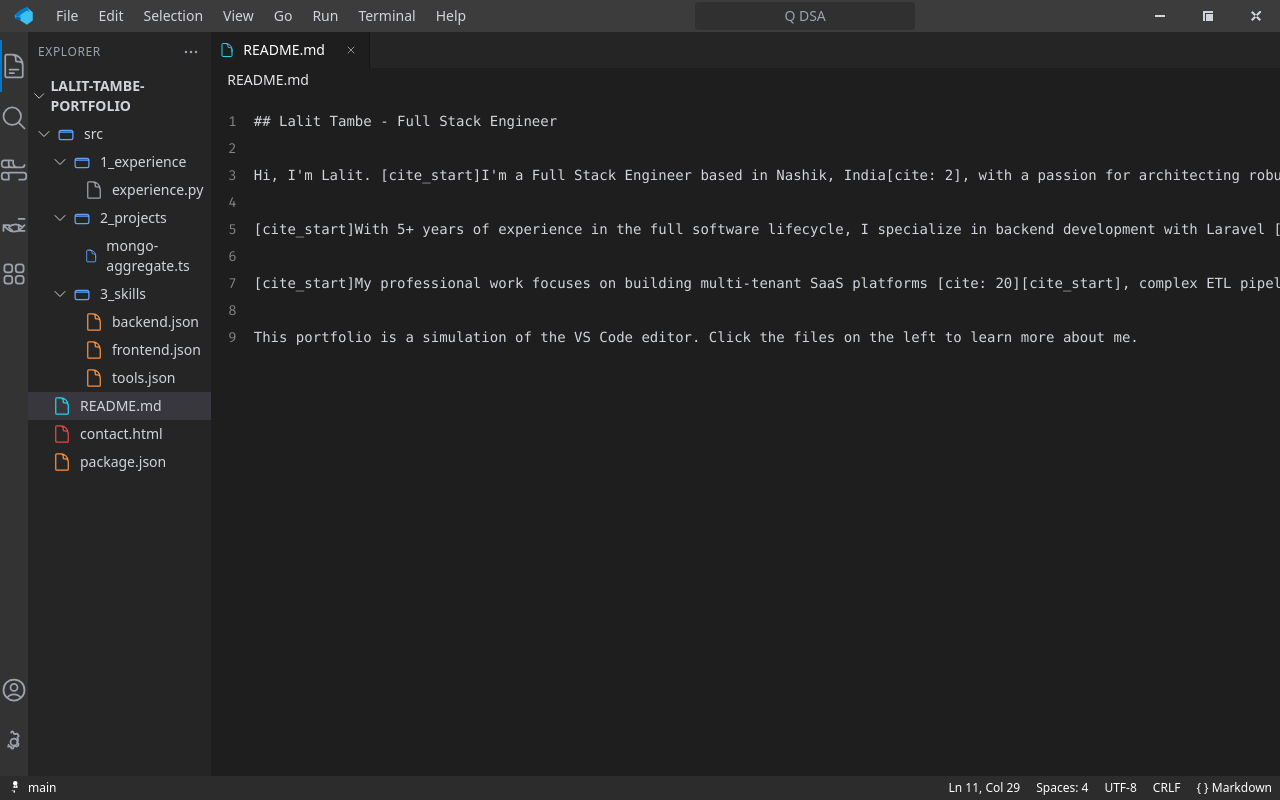
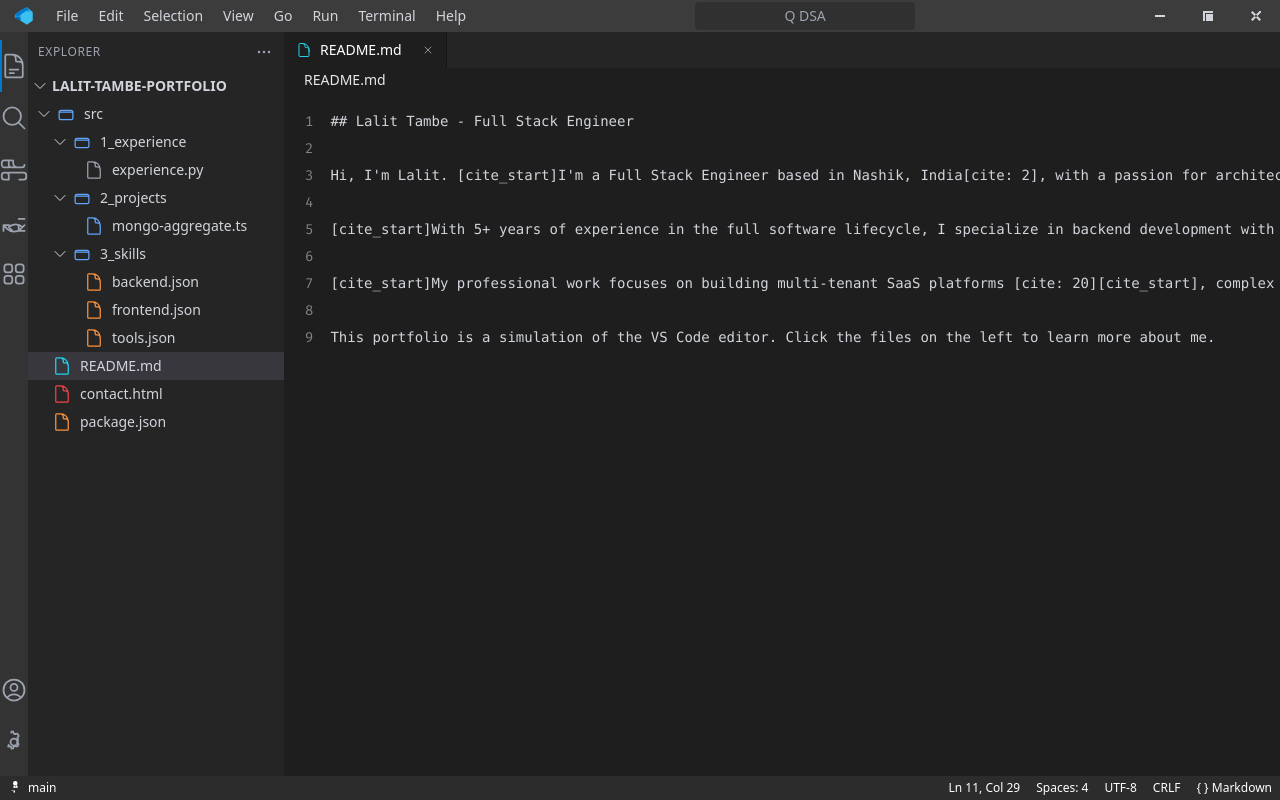
Before and after one commit to lalit-tambe/lalit-tambe-portfolio, a React (Vite) app: page / in a window 1280 px wide. Built offline with nearby package versions, Linux system fonts and the light colour scheme.

Commit message:
Added resize feature to the editor content section

```diff
--- a/App.tsx
+++ b/App.tsx
@@ -1,11 +1,15 @@
-import React, { useState, useCallback, useMemo } from 'react';
+import React, { useState, useCallback, useMemo, useRef, useEffect } from 'react';
 import { ActivityBar } from './components/ActivityBar';
 import { Sidebar } from './components/Sidebar';
 import { EditorArea } from './components/EditorArea';
 import { StatusBar } from './components/StatusBar';
 import { TitleBar } from './components/TitleBar';
+import { Resizer } from './components/Resizer';
 import { FILE_TREE } from './constants';
 import { FileNode } from './types';
+
+const MIN_SIDEBAR_WIDTH = 200;
+const MAX_SIDEBAR_WIDTH = 500;
 
 const App: React.FC = () => {
   const [activeIcon, setActiveIcon] = useState<string>('files');
@@ -14,6 +18,47 @@ const App: React.FC = () => {
   const [expandedFolders, setExpandedFolders] = useState<Set<string>>(
     new Set(['src', 'src/1_experience', 'src/2_projects', 'src/3_skills'])
   );
+
+  const [sidebarWidth, setSidebarWidth] = useState(256);
+  const resizeData = useRef({
+    isResizing: false,
+    startingWidth: 0,
+    startingCursorX: 0,
+  });
+
+  const handleMouseDown = useCallback((e: React.MouseEvent) => {
+      e.preventDefault();
+      resizeData.current = {
+        isResizing: true,
+        startingWidth: sidebarWidth,
+        startingCursorX: e.clientX,
+      };
+  }, [sidebarWidth]);
+
+  const handleMouseUp = useCallback(() => {
+      resizeData.current.isResizing = false;
+  }, []);
+
+  const handleMouseMove = useCallback((e: MouseEvent) => {
+      if (!resizeData.current.isResizing) {
+        return;
+      }
+      const deltaX = e.clientX - resizeData.current.startingCursorX;
+      const newWidth = resizeData.current.startingWidth + deltaX;
+
+      const clampedWidth = Math.max(MIN_SIDEBAR_WIDTH, Math.min(newWidth, MAX_SIDEBAR_WIDTH));
+      setSidebarWidth(clampedWidth);
+  }, []);
+
+  useEffect(() => {
+      window.addEventListener('mousemove', handleMouseMove);
+      window.addEventListener('mouseup', handleMouseUp);
+      return () => {
+        window.removeEventListener('mousemove', handleMouseMove);
+        window.removeEventListener('mouseup', handleMouseUp);
+      };
+  }, [handleMouseMove, handleMouseUp]);
+
 
   const fileMap = useMemo(() => {
     const map = new Map<string, FileNode>();
@@ -76,12 +121,16 @@ const App: React.FC = () => {
       <main className="flex flex-1 overflow-hidden">
         <ActivityBar activeIcon={activeIcon} onIconClick={setActiveIcon} />
         {activeIcon === 'files' && (
+          <>
             <Sidebar
+              style={{ width: `${sidebarWidth}px` }}
               activeFileId={activeFileId}
               onFileClick={handleFileClick}
               expandedFolders={expandedFolders}
               onFolderToggle={handleFolderToggle}
             />
+            <Resizer onMouseDown={handleMouseDown} />
+          </>
         )}
         <EditorArea
           openFiles={openFiles}
--- /dev/null
+++ b/components/Resizer.tsx
@@ -0,0 +1,15 @@
+import React from 'react';
+
+interface ResizerProps {
+  onMouseDown: (event: React.MouseEvent<HTMLDivElement>) => void;
+}
+
+export const Resizer: React.FC<ResizerProps> = ({ onMouseDown }) => {
+  return (
+    <div
+      className="w-1 cursor-col-resize bg-transparent hover:bg-[#007acc] transition-colors duration-200 ease-in-out"
+      style={{ flexShrink: 0 }}
+      onMouseDown={onMouseDown}
+    />
+  );
+};
--- a/components/Sidebar.tsx
+++ b/components/Sidebar.tsx
@@ -9,13 +9,14 @@ interface SidebarProps {
   onFileClick: (fileId: string) => void;
   expandedFolders: Set<string>;
   onFolderToggle: (folderId: string) => void;
+  style?: React.CSSProperties;
 }
 
-export const Sidebar: React.FC<SidebarProps> = ({ activeFileId, onFileClick, expandedFolders, onFolderToggle }) => {
+export const Sidebar: React.FC<SidebarProps> = ({ activeFileId, onFileClick, expandedFolders, onFolderToggle, style }) => {
   const [isExplorerOpen, setIsExplorerOpen] = useState(true);
 
   return (
-    <div className="bg-[#252526] w-64 flex flex-col text-sm">
+    <div className="bg-[#252526] flex flex-col text-sm flex-shrink-0" style={style}>
       <header className="flex justify-between items-center p-2.5 text-xs uppercase text-gray-400 tracking-wider">
         <span>Explorer</span>
         <button className="text-gray-400 hover:text-white">
```
Lines whose indentation alone changed are shown as unchanged.
